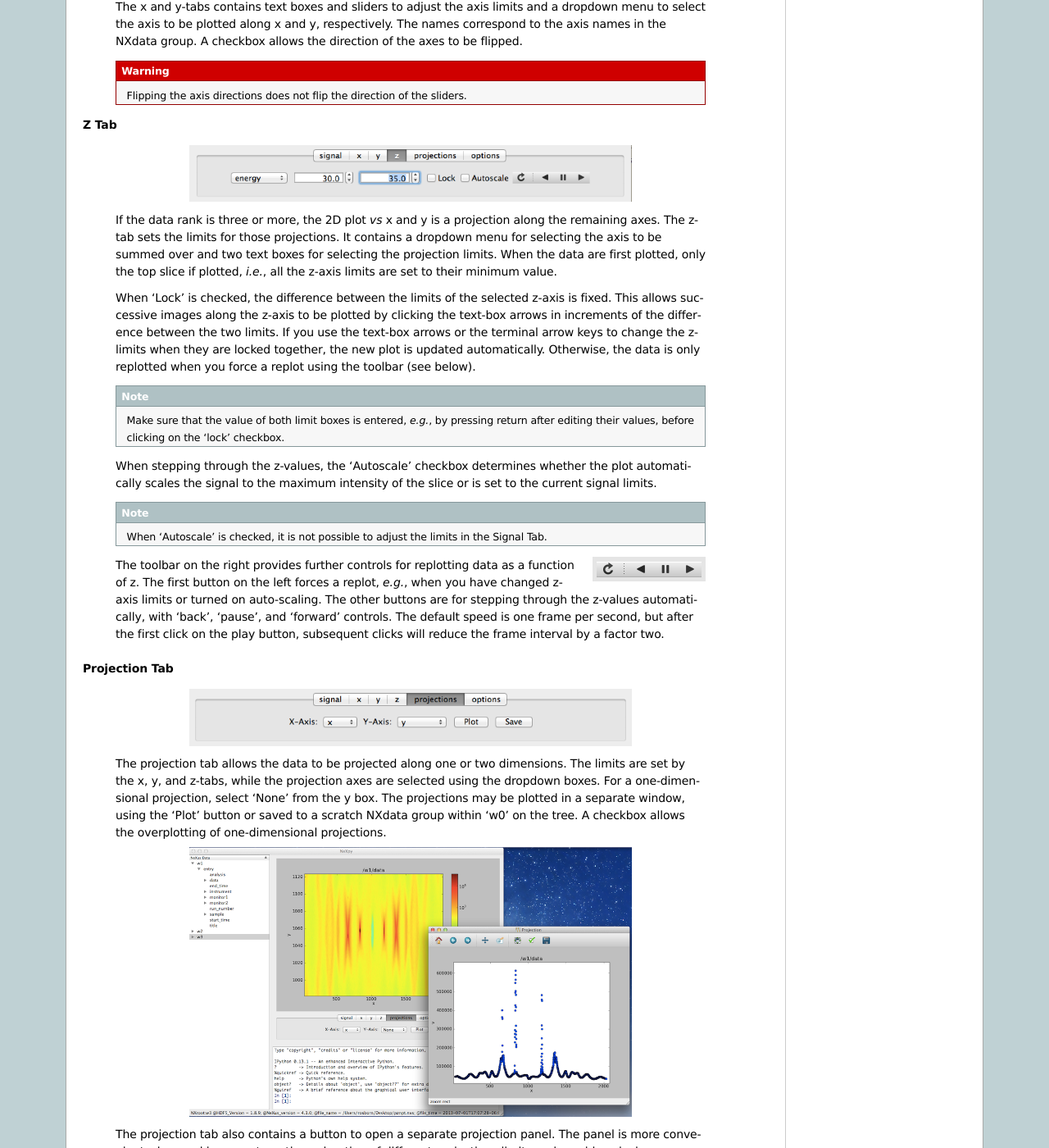
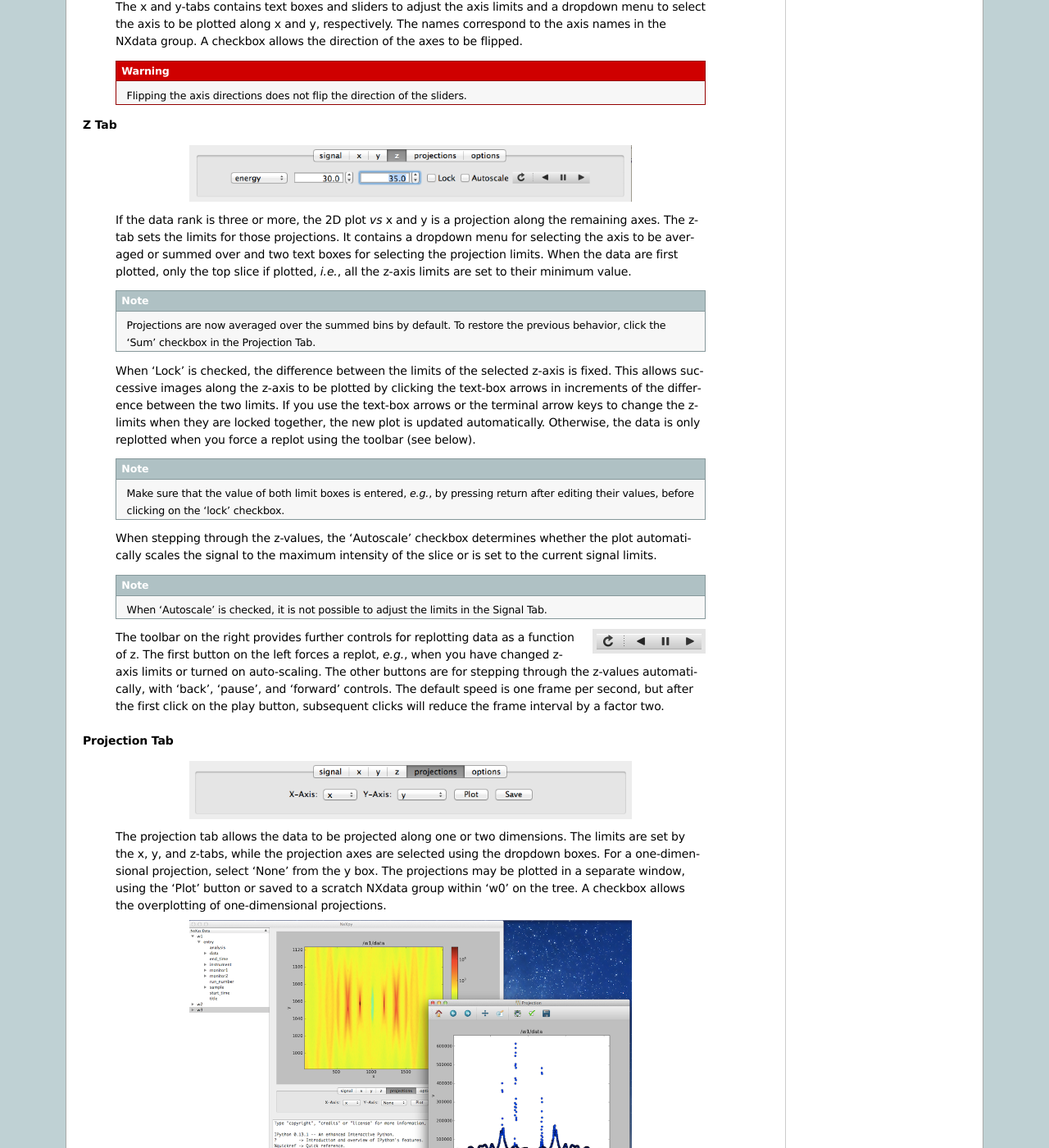
Before and after one commit to nexpy/nexpy, a Sphinx documentation site: the page built from doc/source/pythongui.rst, in a window 1280 px wide and 1400 px high, scrolled down 7726 px. Shown: the whole window at 82% size. Built offline with Sphinx 7.4.7, drawn with Linux system fonts in a browser that asks for light colours; some of the changed text lies outside the part shown.

Commit message:
Update documentation

```diff
--- a/doc/source/pythongui.rst
+++ b/doc/source/pythongui.rst
@@ -401,10 +401,14 @@ and sliders.
 
     If the data rank is three or more, the 2D plot *vs* x and y is a projection
     along the remaining axes. The z-tab sets the limits for those projections.
-    It contains a dropdown menu for selecting the axis to be summed over and
-    two text boxes for selecting the projection limits. When the data are first
-    plotted, only the top slice if plotted, *i.e.*, all the z-axis limits are
-    set to their minimum value.
+    It contains a dropdown menu for selecting the axis to be averaged or summed
+    over and two text boxes for selecting the projection limits. When the data
+    are first plotted, only the top slice if plotted, *i.e.*, all the z-axis
+    limits are set to their minimum value.
+
+    .. note:: Projections are now averaged over the summed bins by default. To
+              restore the previous behavior, click the 'Sum' checkbox in the
+              Projection Tab.
 
     When 'Lock' is checked, the difference between the limits of the selected
     z-axis is fixed. This allows successive images along the z-axis to be
@@ -453,6 +457,9 @@ and sliders.
     .. image:: /images/projection.png
        :align: center
        :width: 75%
+
+    .. note:: Projections are now averaged over the summed bins by default. To
+              restore the previous behavior, click the 'Sum' checkbox.
 
     The projection tab also contains a button to open a separate projection
     panel. The panel is more convenient when making a systematic exploration of
```
